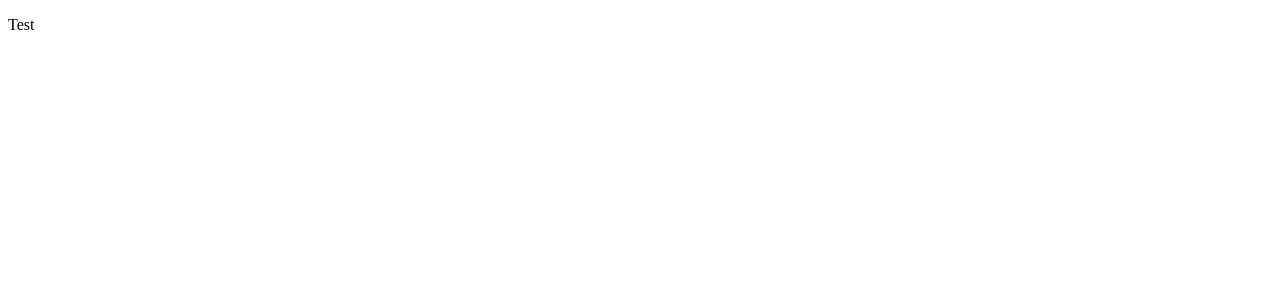
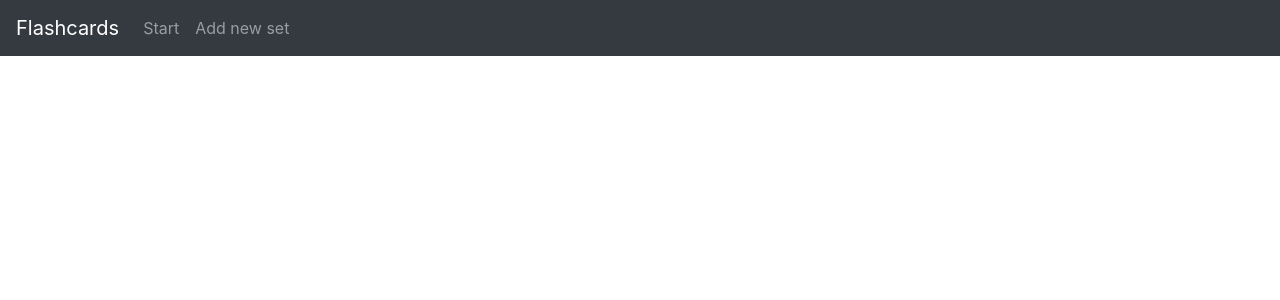
Before and after one commit to mgorzanski/flashcards, a React app: page / in a window 1280 px wide. Shown: the top 300 px of the page. Built offline with nearby package versions, Linux system fonts and the light colour scheme.

Commit message:
add header, include bootstrap and remove readme

```diff
--- a/package.json
+++ b/package.json
@@ -10,6 +10,7 @@
     "babel-loader": "7.1.2",
     "babel-preset-react-app": "^3.1.1",
     "babel-runtime": "6.26.0",
+    "bootstrap": "^4.0.0",
     "case-sensitive-paths-webpack-plugin": "2.1.1",
     "chalk": "1.1.3",
     "css-loader": "0.28.7",
--- a/src/components/App.js
+++ b/src/components/App.js
@@ -1,11 +1,12 @@
 import React, { Component } from 'react';
+import Header from './Header';
 
 class App extends Component {
   render() {
     return (
-      <div className="App">
-        <p>Test</p>
-      </div>
+      <React.Fragment>
+        <Header />
+      </React.Fragment>
     );
   }
 }
--- /dev/null
+++ b/src/components/Header.js
@@ -0,0 +1,40 @@
+import React from 'react';
+import { Collapse, Navbar, NavbarToggler, Nav, NavItem, NavLink, NavbarBrand } from 'reactstrap';
+
+class Header extends React.Component {
+    constructor(props) {
+        super(props);
+
+        this.toggle = this.toggle.bind(this);
+        this.state = {
+            isOpen: false
+        };
+    }
+
+    toggle() {
+        this.setState({
+            isOpen: !this.state.isOpen
+        });
+    }
+
+    render() {
+        return (
+            <Navbar color="dark" dark expand="md">
+                <NavbarBrand href="/">Flashcards</NavbarBrand>
+                <NavbarToggler onClick={this.toggle} />
+                <Collapse isOpen={this.state.isOpen} navbar>
+                    <Nav className="mr-auto" navbar>
+                        <NavItem>
+                            <NavLink href="/">Start</NavLink>
+                        </NavItem>
+                        <NavItem>
+                            <NavLink href="/">Add new set</NavLink>
+                        </NavItem>
+                    </Nav>
+                </Collapse>
+            </Navbar>
+        );
+    }
+}
+
+export default Header;
--- a/src/index.js
+++ b/src/index.js
@@ -2,6 +2,7 @@ import React from 'react';
 import ReactDOM from 'react-dom';
 import App from './components/App';
 import registerServiceWorker from './registerServiceWorker';
+import 'bootstrap/dist/css/bootstrap.css';
 
 ReactDOM.render(<App />, document.getElementById('root'));
 registerServiceWorker();
```
Also changed, not shown: 2 other files (tests, documents, lock files or other folders).
